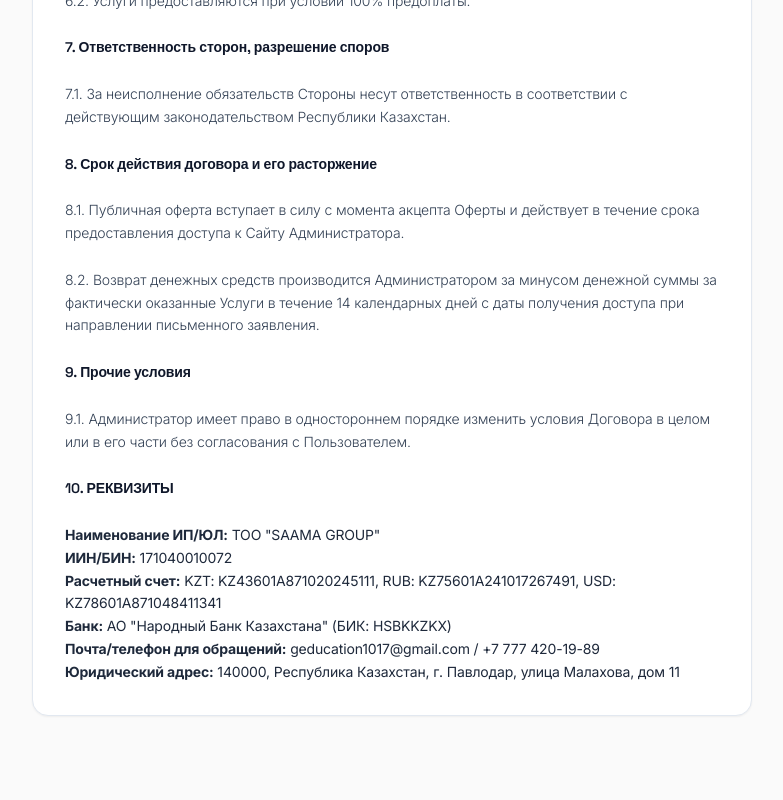
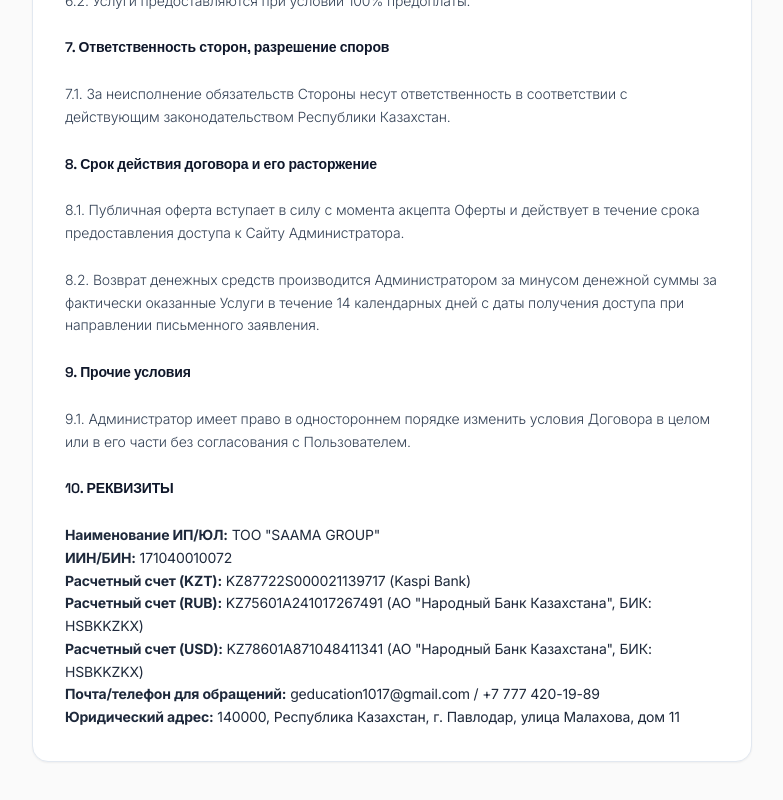
Before and after one commit to Baraat04/ChatPlatform, a Next.js app in the folder frontend/: page /offer in a window 1280 px wide. Shown: the part 3897-4697 px from the top of the page, without its empty margins (248-1031 px from the left). Built offline with nearby package versions, Linux system fonts and the light colour scheme; no server answers.

Commit message:
jfdwllljdsa

```diff
--- a/frontend/app/components/LayoutWrapper/LayoutWrapper.tsx
+++ b/frontend/app/components/LayoutWrapper/LayoutWrapper.tsx
@@ -315,7 +315,7 @@ export default function LayoutWrapper({ children }: LayoutWrapperProps) {
   const isAuthPage = pathname === '/login' || pathname === '/register';
   const publicPage = pathname === '/landing' || pathname === '/demo' ||
     pathname === '/privacy-policy' || pathname === '/offer' || pathname === '/terms-of-use' ||
-    pathname?.startsWith('/verify-email') || pathname === '/create-bot';
+    pathname?.startsWith('/verify-email');
   const noLayoutPage = isAuthPage || publicPage;
 
   useEffect(() => {
--- a/frontend/app/layout.tsx
+++ b/frontend/app/layout.tsx
@@ -21,8 +21,14 @@ export const viewport: Viewport = {
 };
 
 export const metadata: Metadata = {
-  title: "UP-CHAT Dashboard",
-  description: "Enterprise AI Bot Management",
+  title: "UP-CHAT — AI Bot Platform",
+  description: "Платформа для создания и управления AI-ботами для Telegram и WhatsApp",
+  icons: {
+    icon: [
+      { url: '/logo.jpg', type: 'image/jpeg' },
+    ],
+    apple: '/logo.jpg',
+  },
 };
 
 export default function RootLayout({
--- a/frontend/app/offer/page.tsx
+++ b/frontend/app/offer/page.tsx
@@ -212,8 +212,9 @@ export default function OfferPage() {
               <p className="font-normal text-slate-800">
                 <strong>Наименование ИП/ЮЛ:</strong> ТОО &quot;SAAMA GROUP&quot;<br />
                 <strong>ИИН/БИН:</strong> 171040010072<br />
-                <strong>Расчетный счет:</strong> KZT: KZ43601A871020245111, RUB: KZ75601A241017267491, USD: KZ78601A871048411341<br />
-                <strong>Банк:</strong> АО &quot;Народный Банк Казахстана&quot; (БИК: HSBKKZKX)<br />
+                <strong>Расчетный счет (KZT):</strong> KZ87722S000021139717 (Kaspi Bank)<br />
+                <strong>Расчетный счет (RUB):</strong> KZ75601A241017267491 (АО &quot;Народный Банк Казахстана&quot;, БИК: HSBKKZKX)<br />
+                <strong>Расчетный счет (USD):</strong> KZ78601A871048411341 (АО &quot;Народный Банк Казахстана&quot;, БИК: HSBKKZKX)<br />
                 <strong>Почта/телефон для обращений:</strong> geducation1017@gmail.com / +7 777 420-19-89<br />
                 <strong>Юридический адрес:</strong> 140000, Республика Казахстан, г. Павлодар, улица Малахова, дом 11
               </p>
@@ -322,8 +323,9 @@ export default function OfferPage() {
               <p className="font-normal text-slate-800">
                 <strong>Name of Entity:</strong> SAAMA GROUP LLP<br />
                 <strong>BIN:</strong> 171040010072<br />
-                <strong>Bank Account Details:</strong> KZT: KZ43601A871020245111, RUB: KZ75601A241017267491, USD: KZ78601A871048411341<br />
-                <strong>Bank:</strong> JSC &quot;Halyk Bank of Kazakhstan&quot; (BIC: HSBKKZKX)<br />
+                <strong>Bank Account (KZT):</strong> KZ87722S000021139717 (Kaspi Bank)<br />
+                <strong>Bank Account (RUB):</strong> KZ75601A241017267491 (JSC &quot;Halyk Bank of Kazakhstan&quot;, BIC: HSBKKZKX)<br />
+                <strong>Bank Account (USD):</strong> KZ78601A871048411341 (JSC &quot;Halyk Bank of Kazakhstan&quot;, BIC: HSBKKZKX)<br />
                 <strong>Contact Email/Phone:</strong> geducation1017@gmail.com / +7 777 420-19-89<br />
                 <strong>Legal Address:</strong> 140000, Republic of Kazakhstan, Pavlodar, Malakhov Street, House 11
               </p>
@@ -431,8 +433,9 @@ export default function OfferPage() {
               <p className="font-normal text-slate-800">
                 <strong>Атауы:</strong> «SAAMA GROUP» ЖШС<br />
                 <strong>БСН (БИН):</strong> 171040010072<br />
-                <strong>Есеп айырысу шоты:</strong> KZT: KZ43601A871020245111, RUB: KZ75601A241017267491, USD: KZ78601A871048411341<br />
-                <strong>Банк:</strong> «Қазақстан Халық Банкі» АҚ (БИК: HSBKKZKX)<br />
+                <strong>Есеп айырысу шоты (KZT):</strong> KZ87722S000021139717 (Kaspi Bank)<br />
+                <strong>Есеп айырысу шоты (RUB):</strong> KZ75601A241017267491 («Қазақстан Халық Банкі» АҚ, БИК: HSBKKZKX)<br />
+                <strong>Есеп айырысу шоты (USD):</strong> KZ78601A871048411341 («Қазақстан Халық Банкі» АҚ, БИК: HSBKKZKX)<br />
                 <strong>Электрондық пошта/Телефон:</strong> geducation1017@gmail.com / +7 777 420-19-89<br />
                 <strong>Заңды мекенжайы:</strong> 140000, Қазақстан Республикасы, Павлодар қ., Малахов көшесі, 11-үй
               </p>
```
Also changed, not shown: frontend/app/icon.jpg (added).
